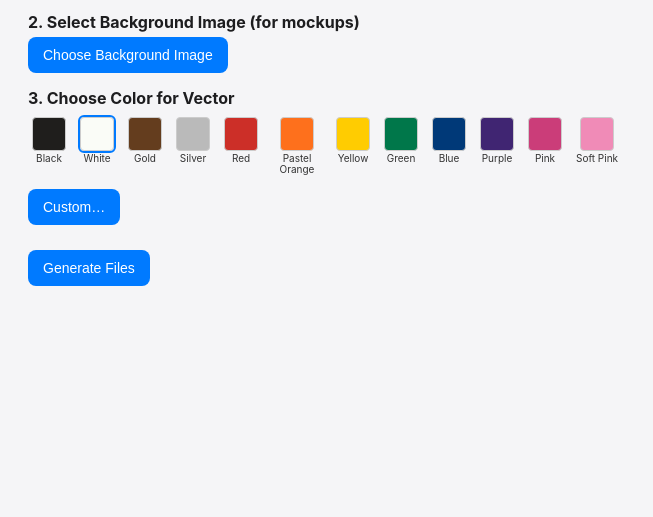
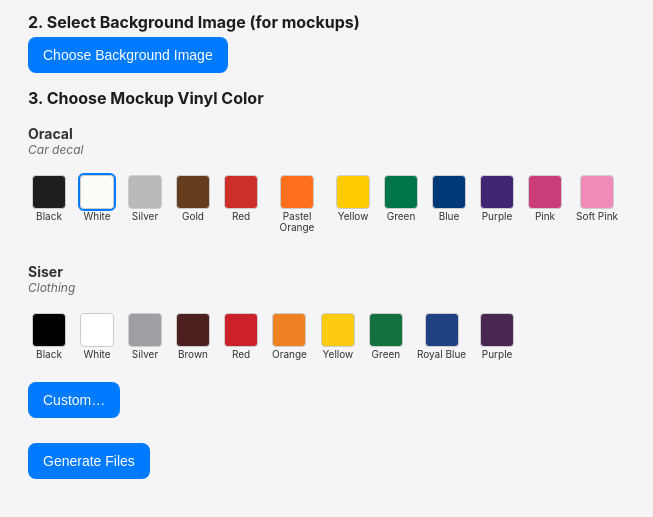
Before and after one commit to curtisgibby/vector-converter, an Electron app: page index.html in a window 800 px wide. Shown: the part 157-674 px from the top of the page, without its empty margins (0-653 px from the left). Drawn offline with Linux system fonts and the light colour scheme; no server answers.

Commit message:
Add Siser colors

```diff
--- a/index.html
+++ b/index.html
@@ -55,7 +55,7 @@
     </div>
 
     <div class="control-group">
-        <label>3. Choose Color for Vector</label>
+        <label>3. Choose Mockup Vinyl Color</label>
         <div id="colorPalette" style="display:flex; flex-wrap:wrap; gap:6px; margin-bottom:10px;"></div>
         <button id="customColorBtn" style="margin-bottom:10px;">Custom…</button>
         <!-- Hidden native color input -->
--- a/renderer.js
+++ b/renderer.js
@@ -31,8 +31,8 @@ window.addEventListener('DOMContentLoaded', () => {
   const oracalColors = [
     { name: 'Black', hex: '#1f1e1c' },
     { name: 'White', hex: '#fafcf7' },
+    { name: 'Silver', hex: '#bababa' },
     { name: 'Gold', hex: '#643d1e' },
-    { name: 'Silver', hex: '#bababa' },
     { name: 'Red', hex: '#cc2f28' },
     { name: 'Pastel Orange', hex: '#fe701c' },
     { name: 'Yellow', hex: '#ffcc01' },
@@ -41,6 +41,19 @@ window.addEventListener('DOMContentLoaded', () => {
     { name: 'Purple', hex: '#402572' },
     { name: 'Pink', hex: '#cb3d79' },
     { name: 'Soft Pink', hex: '#f08bb7' }
+  ];
+
+  const siserColors = [
+    { name: 'Black', hex: '#010101' },
+    { name: 'White', hex: '#ffffff' },
+    { name: 'Silver', hex: '#9e9fa3' },
+    { name: 'Brown', hex: '#4c201f' },
+    { name: 'Red', hex: '#cc2129' },
+    { name: 'Orange', hex: '#ef8122' },
+    { name: 'Yellow', hex: '#fecb10' },
+    { name: 'Green', hex: '#14703d' },
+    { name: 'Royal Blue', hex: '#204282' },
+    { name: 'Purple', hex: '#482851' }
   ];
   let selectedSwatch = null;
 
@@ -55,8 +68,38 @@ window.addEventListener('DOMContentLoaded', () => {
     }
   }
 
-  // Build swatches with labels
-  oracalColors.forEach(colorObj => {
+  // Helper function to create color section
+  function createColorSection(title, subtitle, colors) {
+    // Create section header
+    const sectionHeader = document.createElement('div');
+    sectionHeader.style.width = '100%';
+    sectionHeader.style.marginBottom = '8px';
+    sectionHeader.style.marginTop = '12px';
+
+    const titleEl = document.createElement('div');
+    titleEl.textContent = title;
+    titleEl.style.fontWeight = 'bold';
+    titleEl.style.fontSize = '14px';
+    titleEl.style.color = '#333';
+
+    const subtitleEl = document.createElement('div');
+    subtitleEl.textContent = subtitle;
+    subtitleEl.style.fontSize = '12px';
+    subtitleEl.style.color = '#666';
+    subtitleEl.style.fontStyle = 'italic';
+
+    sectionHeader.appendChild(titleEl);
+    sectionHeader.appendChild(subtitleEl);
+    colorPalette.appendChild(sectionHeader);
+
+    // Create swatches container for this section
+    const swatchesContainer = document.createElement('div');
+    swatchesContainer.style.display = 'flex';
+    swatchesContainer.style.flexWrap = 'wrap';
+    swatchesContainer.style.gap = '6px';
+    swatchesContainer.style.marginBottom = '8px';
+
+    colors.forEach(colorObj => {
       // Create container for swatch and label
       const swatchContainer = document.createElement('div');
       swatchContainer.style.display = 'flex';
@@ -86,11 +129,19 @@ window.addEventListener('DOMContentLoaded', () => {
 
       swatchContainer.appendChild(sw);
       swatchContainer.appendChild(label);
-    colorPalette.appendChild(swatchContainer);
+      swatchesContainer.appendChild(swatchContainer);
     });
 
-  // Default select white (second swatch)
-  const whiteSwatchContainer = colorPalette.children[1];
+    colorPalette.appendChild(swatchesContainer);
+  }
+
+  // Build color sections
+  createColorSection('Oracal', 'Car decal', oracalColors);
+  createColorSection('Siser', 'Clothing', siserColors);
+
+  // Default select white from Oracal section (second swatch in first section)
+  const firstSection = colorPalette.children[1]; // Skip header, get swatches container
+  const whiteSwatchContainer = firstSection.children[1]; // Second swatch (white)
   const whiteSwatch = whiteSwatchContainer.querySelector('div');
   selectColor('#fafcf7', whiteSwatch);
 
```
Also changed, not shown: input-files/baseball-number-3.svg (deleted). Lines whose indentation alone changed are shown as unchanged.
